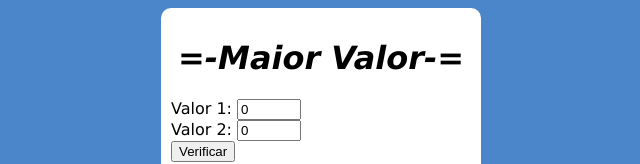
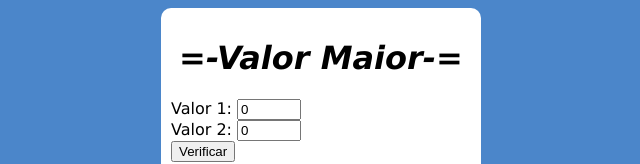
Before and after one commit to aqueledigola/1151-santos, a plain HTML site: page javascript/ex001/index.html in a window 1280 px wide. Shown: the top 164 px of the page, without its empty margins (319-959 px from the left). Drawn offline with Linux system fonts and the light colour scheme.

Commit message:
Fiz uma mudança

```diff
--- a/javascript/ex001/index.html
+++ b/javascript/ex001/index.html
@@ -25,7 +25,7 @@
 </head>
 <body>
     <main>
-        <h1>=-Maior Valor-=</h1>
+        <h1>=-Valor Maior-=</h1>
         <form action="salvar.php" method="get" onsubmit="return verifica()">
             <label for="v1">Valor 1: </label>
             <input type="number" name="v1" id="v1" min="0" max="100" value="0">
```
